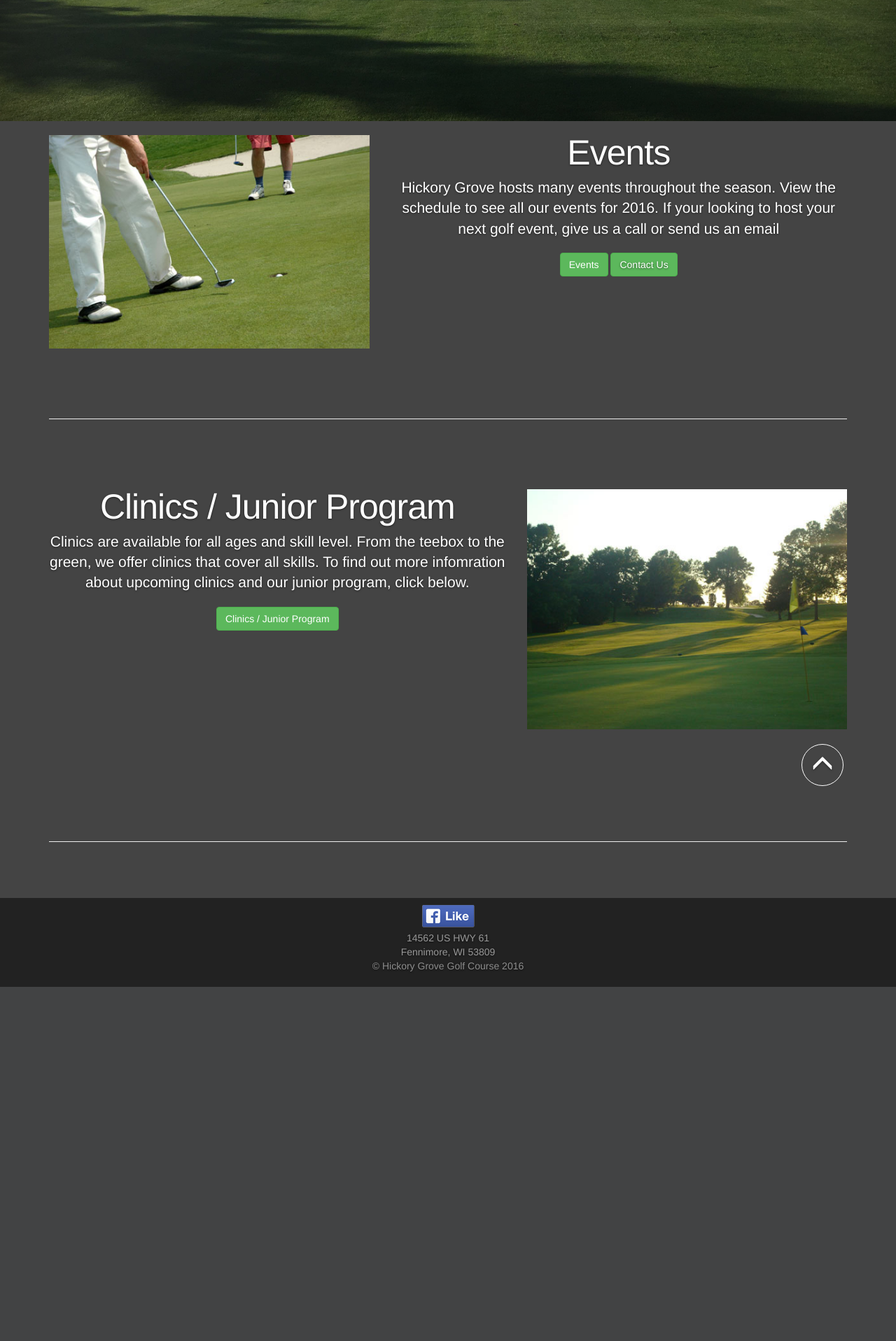
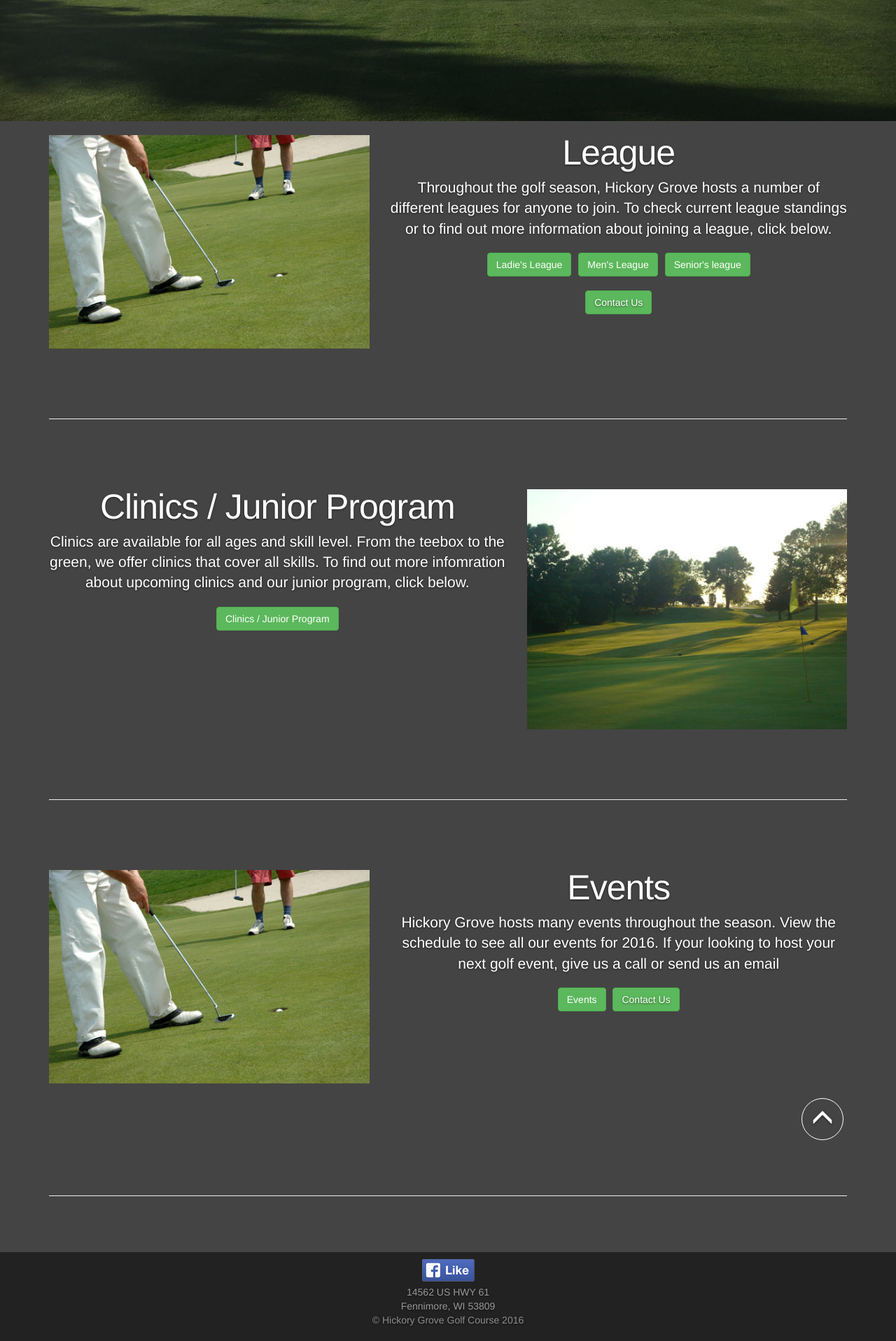
Before and after one commit to bpeterson1663/Hickory_Grove_Golf_Course, a PHP site: page /views/events.html in a window 1280 px wide. Shown: the part 587-2503 px from the top of the page at 70% size. Before the commit the page ends 1997 px from the top, so only its background shows below. Run offline with PHP 8.4, Linux system fonts and the light colour scheme.

Commit message:
League Section Added

```diff
--- a/stylesheets/styles.css
+++ b/stylesheets/styles.css
@@ -57,6 +57,7 @@ table{
 
 .btn-success{
     color: #fff;
+    margin: auto 3px;
 }
 
 .main-logo{
--- a/views/contact.php
+++ b/views/contact.php
@@ -27,7 +27,7 @@
 					Comment: ".$_POST['comment'])) {
 						$result='<div class="alert alert-success center"><strong>Thank You!</strong> We\'ll be in touch with you shortly.</div>';
 					} else {
-						$result='<div class="alert alert-danger"><strong>Sorry there was an error.</strong>Please Try Again!</div>';
+						$result='<div class="alert alert-danger"><strong>Sorry there was an error.</strong> Please Try Again!</div>';
 					}
 				}
 			}
@@ -118,7 +118,7 @@
                     <input type="submit" class="btn btn-success btn-lg center-block" value="Submit" name="submit"/>
                 </form>
                 <div class="center contact-info">
-                  <h4>Phone: <a href="tel:+16088223955">(608) 822-3955</a></h4>
+                  <h4>Phone: <a href="tel:+16088223955">(608) 822-3314</a></h4>
                   <h4>Fax: <a href="tel:+16088223289">(608) 822-3289</a></h4>
                   <div class="row center">
                     <div class="col-md-12 contact-info">
--- a/views/events.html
+++ b/views/events.html
@@ -83,9 +83,11 @@
 
       <div class="row featurette">
         <div class="col-md-7 col-md-push-5">
-          <h2 class="featurette-heading">Events</h2>
-          <p class="lead">Hickory Grove hosts many events throughout the season. View the schedule to see all our events for 2016. If your looking to host your next golf event, give us a call or send us an email </p>
-          <button class="btn btn-success" data-toggle="modal" data-target="#ratesModal">Events</button>
+          <h2 class="featurette-heading">League</h2>
+          <p class="lead">Throughout the golf season, Hickory Grove hosts a number of different leagues for anyone to join. To check current league standings or to find out more information about joining a league, click below. </p>
+          <button class="btn btn-success" data-toggle="modal" data-target="#womenLeagueModal">Ladie's League</button>
+          <button class="btn btn-success" data-toggle="modal" data-target="#menLeagueModal">Men's League</button>
+          <button class="btn btn-success" data-toggle="modal" data-target="#seniorLeagueModal">Senior's league</button></br></br>
           <a class="btn btn-success" href="contact.php">Contact Us</a>
         </div>
         <div class="col-md-5 col-md-pull-7">
@@ -103,7 +105,22 @@
         <div class="col-md-5">
           <img class="featurette-image img-responsive center-block" src="../images/events1.jpg" alt="Hickory Grove Clinics / Junior Program">
         </div>
-        <a href="#"><span class="glyphicon glyphicon-menu-up up-arrow pull-right"></span></a>
+
+      </div>
+
+      <hr class="featurette-divider">
+
+      <div class="row featurette">
+        <div class="col-md-7 col-md-push-5">
+          <h2 class="featurette-heading">Events</h2>
+          <p class="lead">Hickory Grove hosts many events throughout the season. View the schedule to see all our events for 2016. If your looking to host your next golf event, give us a call or send us an email </p>
+          <button class="btn btn-success" data-toggle="modal" data-target="#ratesModal">Events</button>
+          <a class="btn btn-success" href="contact.php">Contact Us</a>
+        </div>
+        <div class="col-md-5 col-md-pull-7">
+          <img class="featurette-image img-responsive center-block" src="../images/events2.jpg" alt="Hickory Grove Events">
+        </div>
+         <a href="#"><span class="glyphicon glyphicon-menu-up up-arrow pull-right"></span></a>
       </div>
 
       <hr class="featurette-divider">
@@ -137,6 +154,66 @@
         </div>
       </div>
     </div>
+    <!--Men League Modal-->
+    <div class="modal" id="menLeagueModal">
+   							<div class="modal-dialog mo">
+   								<div class="modal-content">
+   									<div class="modal-header">
+   										<button class="close" data-dismiss="modal">X</button>
+   										<h4 class="modal-title">Men's League</h4>
+   									</div>
+                  <div class="modal-body">
+                      <object data="../assets/2016MensBracket.pdf" type="application/pdf" width="100%" height="850">
+ 								        <p>It appears your Web browser is not configured to display PDF files</p>
+								      </object>
+                   </div>
+                   <div class="modal-footer">
+   								   <button class="btn btn-success" data-dismiss="modal">Close</button>
+                     <a class="btn btn-success" target="_blank" href="../assets/2016MensBracket.pdf">Download</a>
+                    </div>
+                   </div>
+   					 </div>
+   			  </div>
+    <!--Women League Modal-->
+    <div class="modal" id="womenLeagueModal">
+   							<div class="modal-dialog mo">
+   								<div class="modal-content">
+   									<div class="modal-header">
+   										<button class="close" data-dismiss="modal">X</button>
+   										<h4 class="modal-title">Women's League</h4>
+   									</div>
+                  <div class="modal-body">
+                      <object data="../assets/2016LadiesBracket.pdf" type="application/pdf" width="100%" height="850">
+ 								        <p>It appears your Web browser is not configured to display PDF files.</p>
+								      </object>
+                   </div>
+                   <div class="modal-footer">
+   								   <button class="btn btn-success" data-dismiss="modal">Close</button>
+                     <a class="btn btn-success" target="_blank" href="../assets/2016LadiesBracket.pdf">Download</a>
+                    </div>
+                   </div>
+   					 </div>
+   			  </div>
+    <!--Senior League Modal-->
+    <div class="modal" id="seniorLeagueModal">
+   							<div class="modal-dialog mo">
+   								<div class="modal-content">
+   									<div class="modal-header">
+   										<button class="close" data-dismiss="modal">X</button>
+   										<h4 class="modal-title">Senior's League</h4>
+   									</div>
+                  <div class="modal-body">
+                      <object data="../assets/2016SeniorBracket.pdf" type="application/pdf" width="100%" height="850">
+ 								        <p>It appears your Web browser is not configured to display PDF files.</p>
+								      </object>
+                   </div>
+                   <div class="modal-footer">
+   								   <button class="btn btn-success" data-dismiss="modal">Close</button>
+                     <a class="btn btn-success" target="_blank" href="../assets/2016SeniorBracket.pdf">Download</a>
+                    </div>
+                   </div>
+   					 </div>
+   			  </div>
     <!-- FOOTER -->
      <div class="mastfoot">
         <div class="inner">
```
Also changed, not shown: 3 other files.
